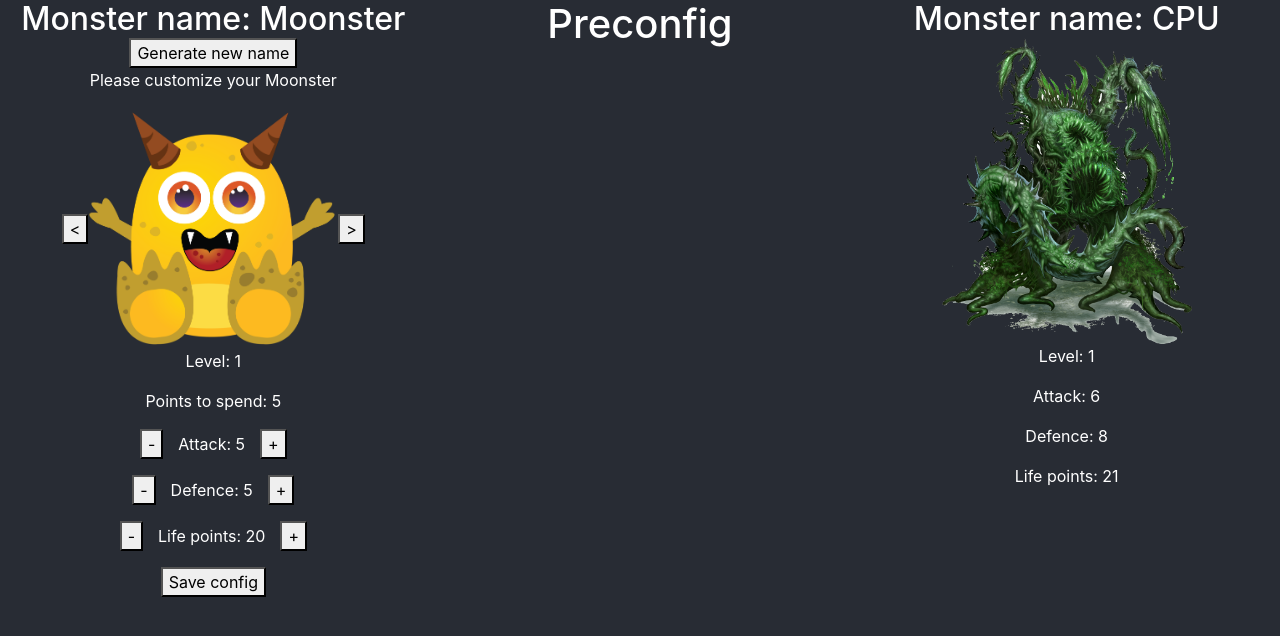
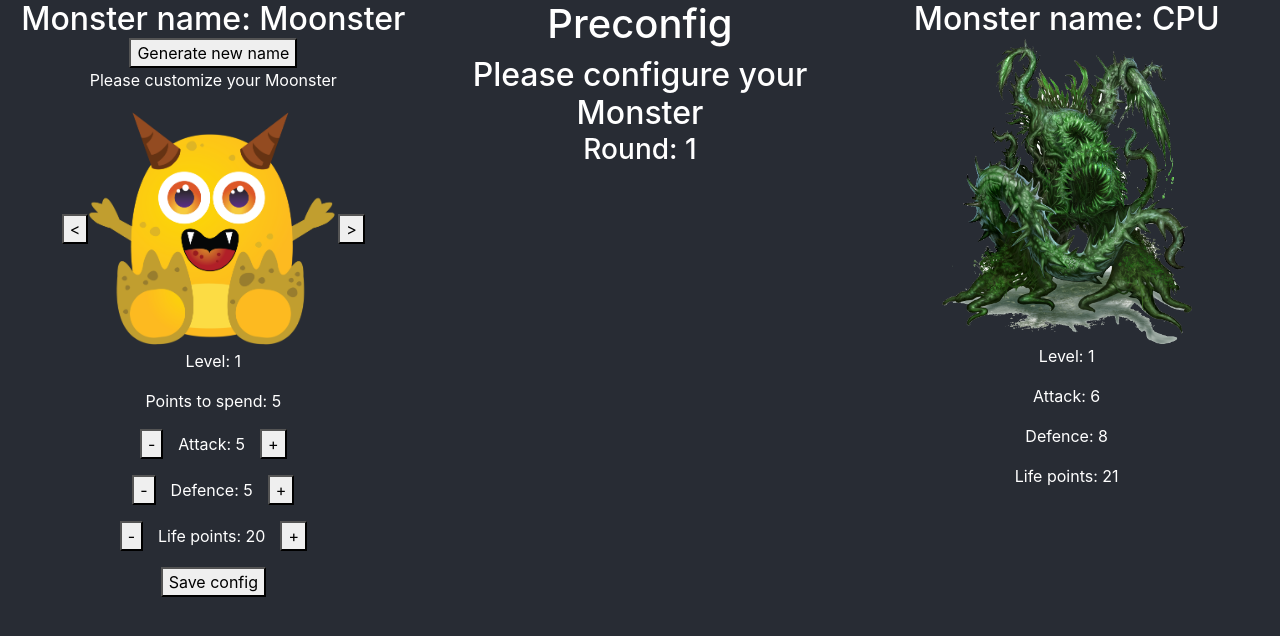
Before and after one commit to AndKorbiel/monster-brawl, a React (Create React App) app: page / in a window 1280 px wide. Shown: the top 636 px of the page. Built offline with nearby package versions, Linux system fonts and the light colour scheme; no server answers.

Commit message:
Action stage

```diff
--- a/src/components/actionBox/action-box-container.jsx
+++ b/src/components/actionBox/action-box-container.jsx
@@ -3,17 +3,44 @@ import { connect } from 'react-redux';
 import ActionBoxDisplay from './action-box-display'
 
 class ActionBox extends Component {
+    constructor(props) {
+        super(props);
+        this.state = {
+            round: 1,
+        }
+    }
+
+    calcAttack = () => {
+        const { userAttackPoints, } = this.props;
+    };
+
     render() {
+        const { round } = this.state;
         const { gameMode } = this.props;
+
+        let instruction;
+
+        if (gameMode === "Preconfig") {
+            instruction = "Please configure your Monster"
+        } else {
+            instruction = "Prepare for brawl...!"
+        }
+
         return (
-            <ActionBoxDisplay gameMode={gameMode} />
+            <ActionBoxDisplay gameMode={gameMode} instruction={instruction} round={round} />
         )
     }
 }
 
 const select = (state) => {
     return {
-        gameMode: state.gameMode
+        gameMode: state.gameMode,
+        userAttackPoints: state.monsterConfig.attackPoints,
+        userDefencePoints: state.monsterConfig.defencePoints,
+        userLifePoints: state.monsterConfig.lifePoints,
+        cpuAttackPoints: state.cpuMonsterConfig.attackPoints,
+        cpuDefencePoints: state.cpuMonsterConfig.defencePoints,
+        cpuLifePoints: state.cpuMonsterConfig.lifePoints,
     }
 };
 
--- a/src/components/actionBox/action-box-display.jsx
+++ b/src/components/actionBox/action-box-display.jsx
@@ -1,10 +1,13 @@
 import React from 'react';
 
 const ActionBoxDisplay =(props)=> {
-    const {gameMode} = props;
+    const {gameMode, instruction, round} = props;
+
     return (
         <div className="actionBox">
             <h1>{gameMode}</h1>
+            <h2>{instruction}</h2>
+            <h3>Round: {round}</h3>
         </div>
     )
 };
```
